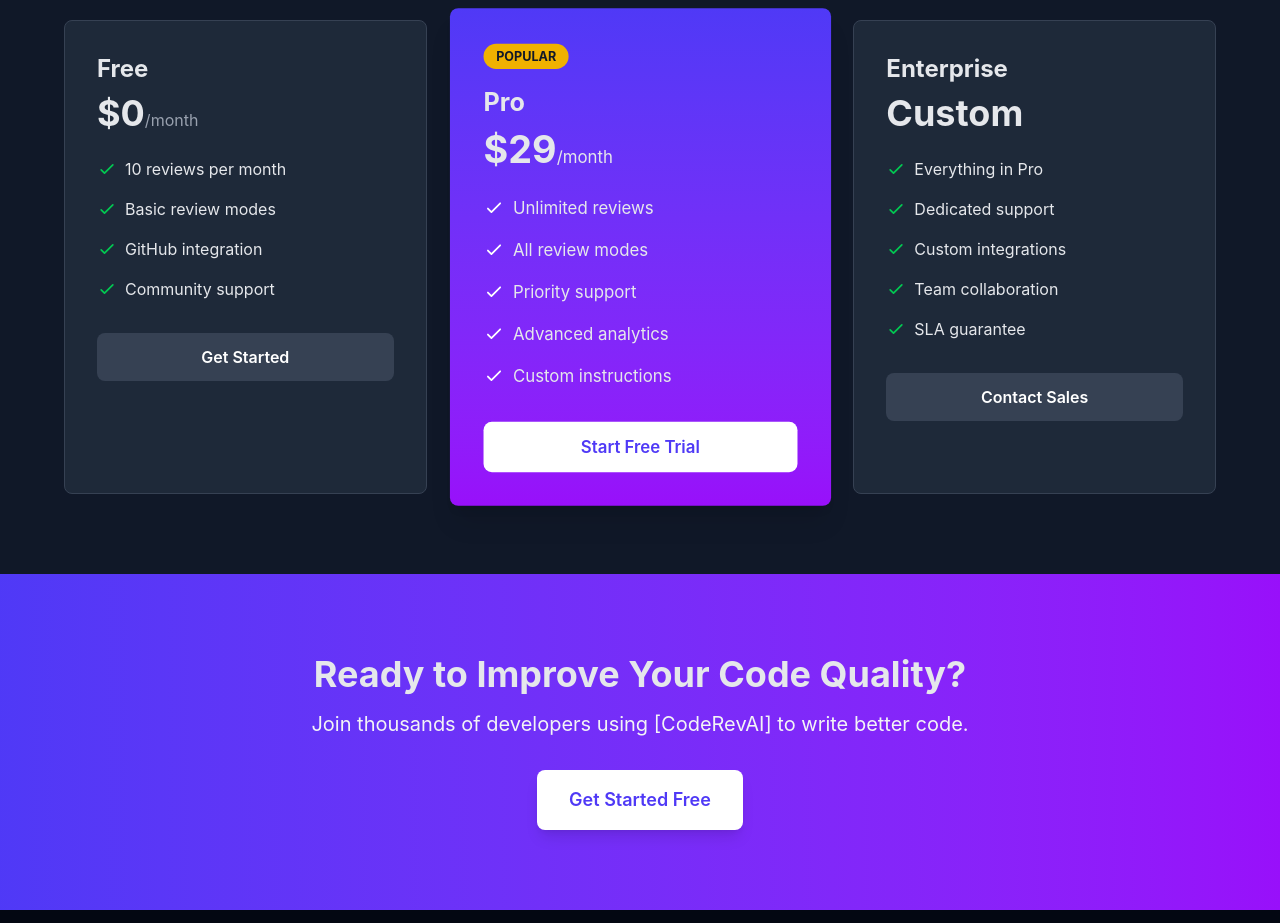
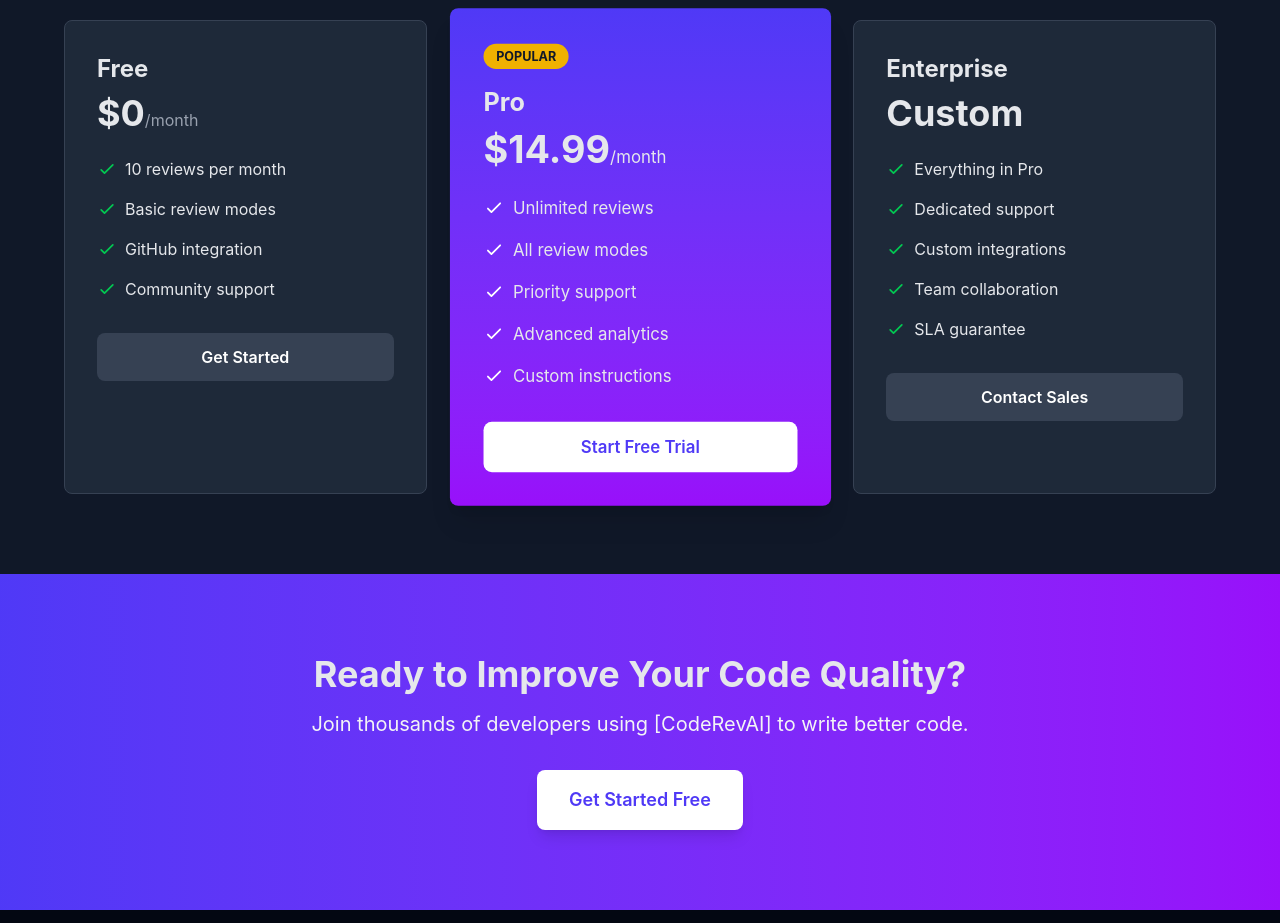
Before and after one commit to vizionik25/CodeRevAI, a Next.js app: page / in a window 1280 px wide. Shown: the part 1540-2463 px from the top of the page. Built offline with nearby package versions, Linux system fonts and the light colour scheme; no server answers.

Commit message:
Update Pro plan pricing to 4.99/month on landing page

```diff
--- a/app/page.tsx
+++ b/app/page.tsx
@@ -222,7 +222,7 @@ export default function LandingPage() {
               </div>
               <h3 className="text-2xl font-bold mb-2">Pro</h3>
               <div className="mb-6">
-                <span className="text-4xl font-bold">$29</span>
+                <span className="text-4xl font-bold">$14.99</span>
                 <span className="text-gray-200">/month</span>
               </div>
               <ul className="space-y-4 mb-8">
```
